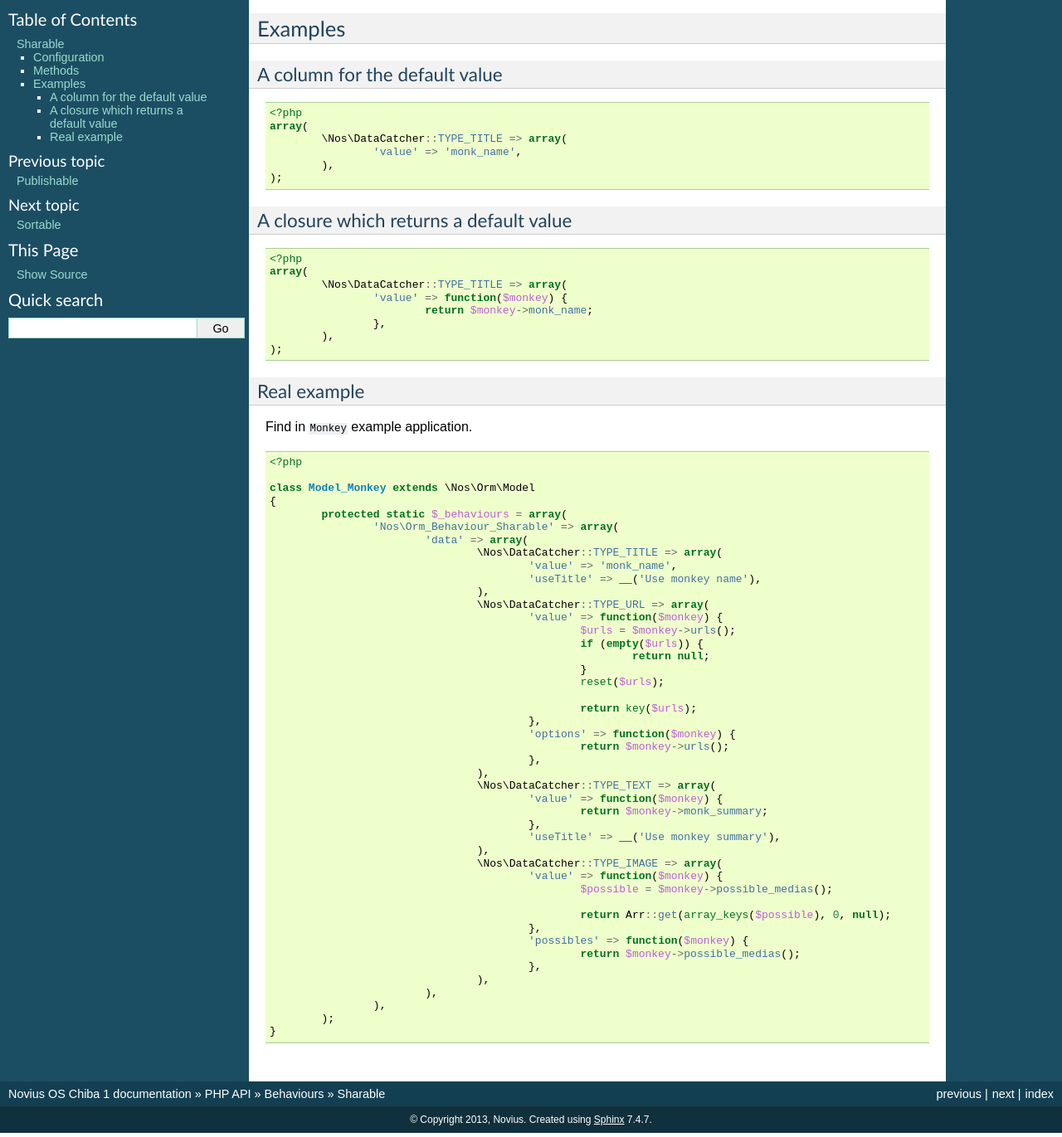
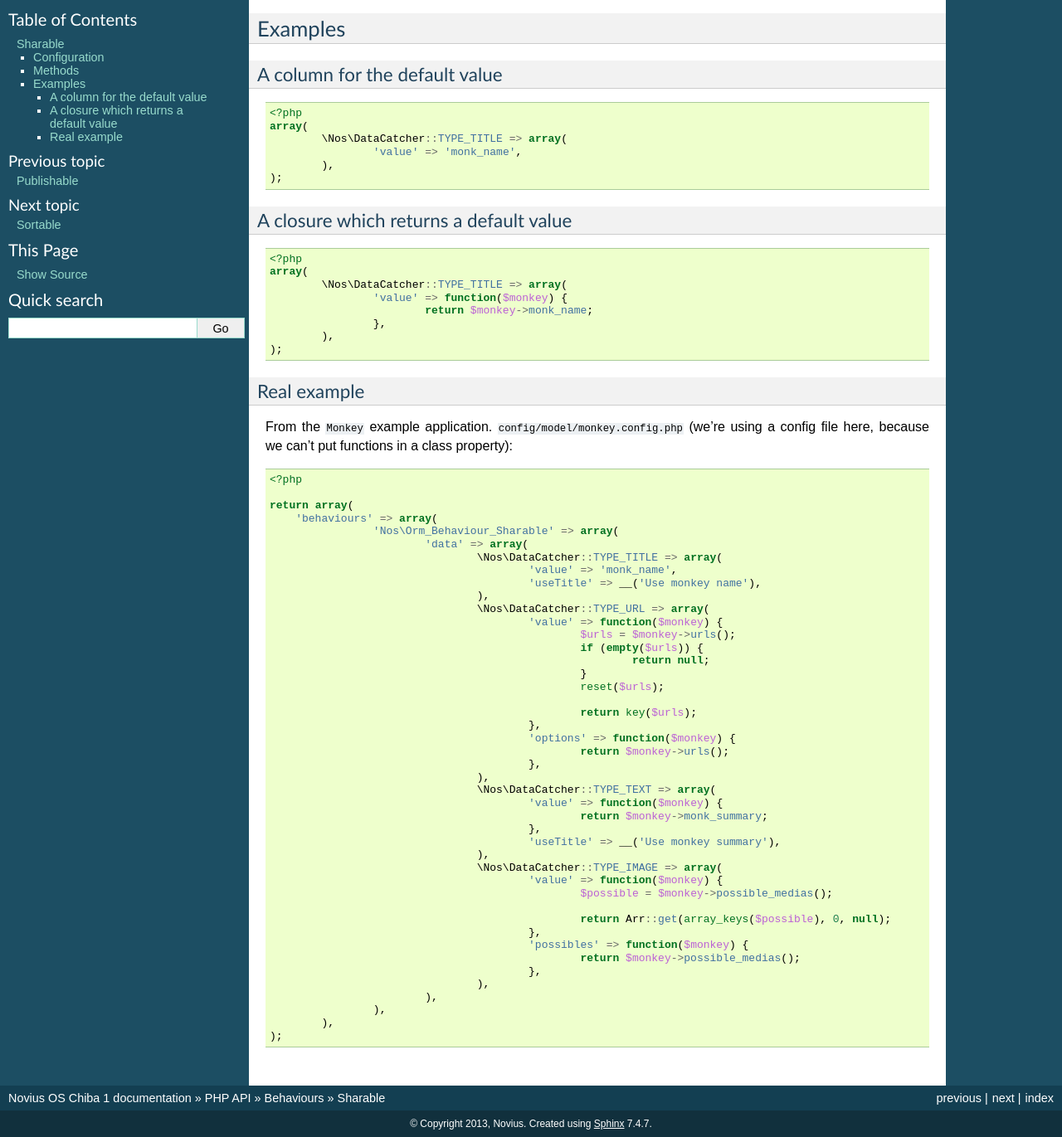
Before and after one commit to vrcAlbert/documentation-api, a Sphinx documentation site: the page built from source/php/behaviours/sharable.rst, in a window 1280 px wide and 1400 px high, scrolled down 1523 px, cut to the strip 29-1400 px from the top of the window. Shown: the whole strip at 83% size. Built offline with Sphinx 7.4.7, drawn with Linux system fonts in a browser that asks for light colours; cross-references to code outside the pages are shown as plain code.

Commit message:
Fix in behaviour sharable: can't put functions in a class propery

```diff
--- a/source/php/behaviours/sharable.rst
+++ b/source/php/behaviours/sharable.rst
@@ -106,15 +106,15 @@ A closure which returns a default value
 Real example
 ============
 
-Find in ``Monkey`` example application.
+From the ``Monkey`` example application. ``config/model/monkey.config.php`` (we're using a config file here, because we
+can't put functions in a class property):
 
 .. code-block:: php
 
 	<?php
 
-	class Model_Monkey extends \Nos\Orm\Model
-	{
-		protected static $_behaviours = array(
+	return array(
+	    'behaviours' => array(
 			'Nos\Orm_Behaviour_Sharable' => array(
 				'data' => array(
 					\Nos\DataCatcher::TYPE_TITLE => array(
@@ -153,5 +153,5 @@ Find in ``Monkey`` example application.
 					),
 				),
 			),
-		);
-	}
+		),
+	);
```
